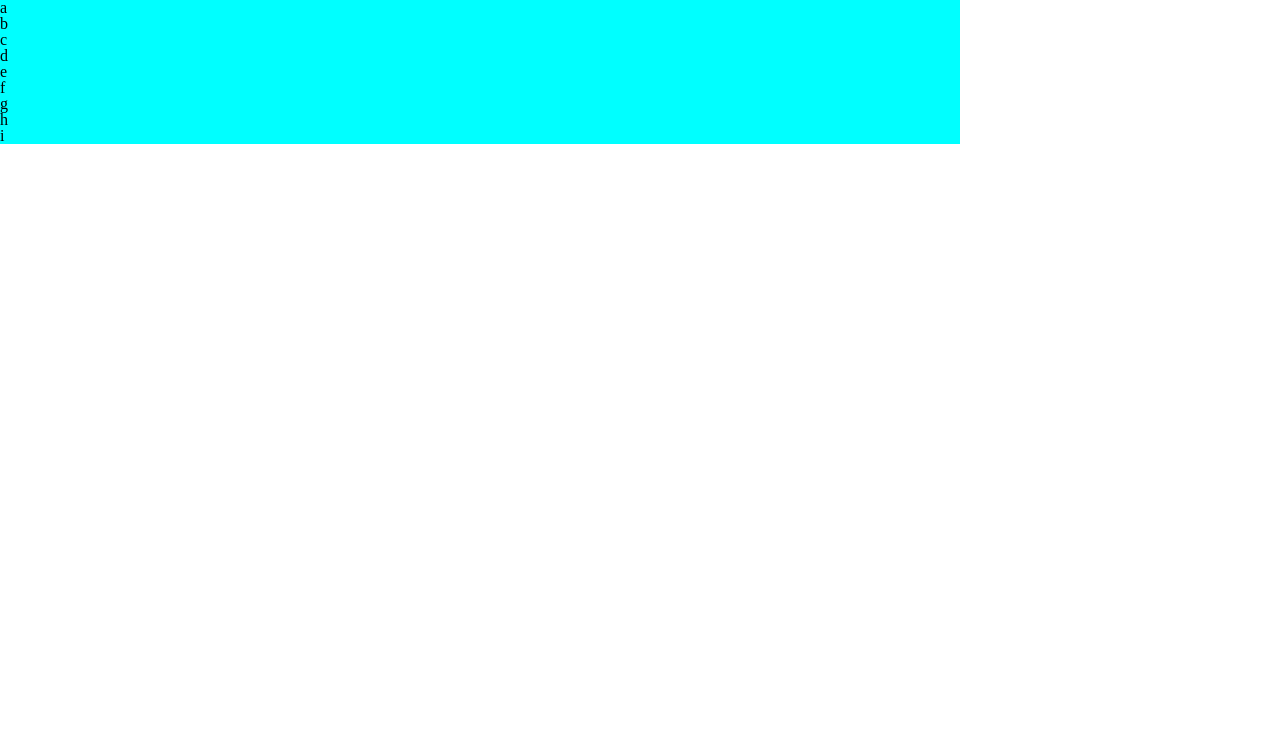
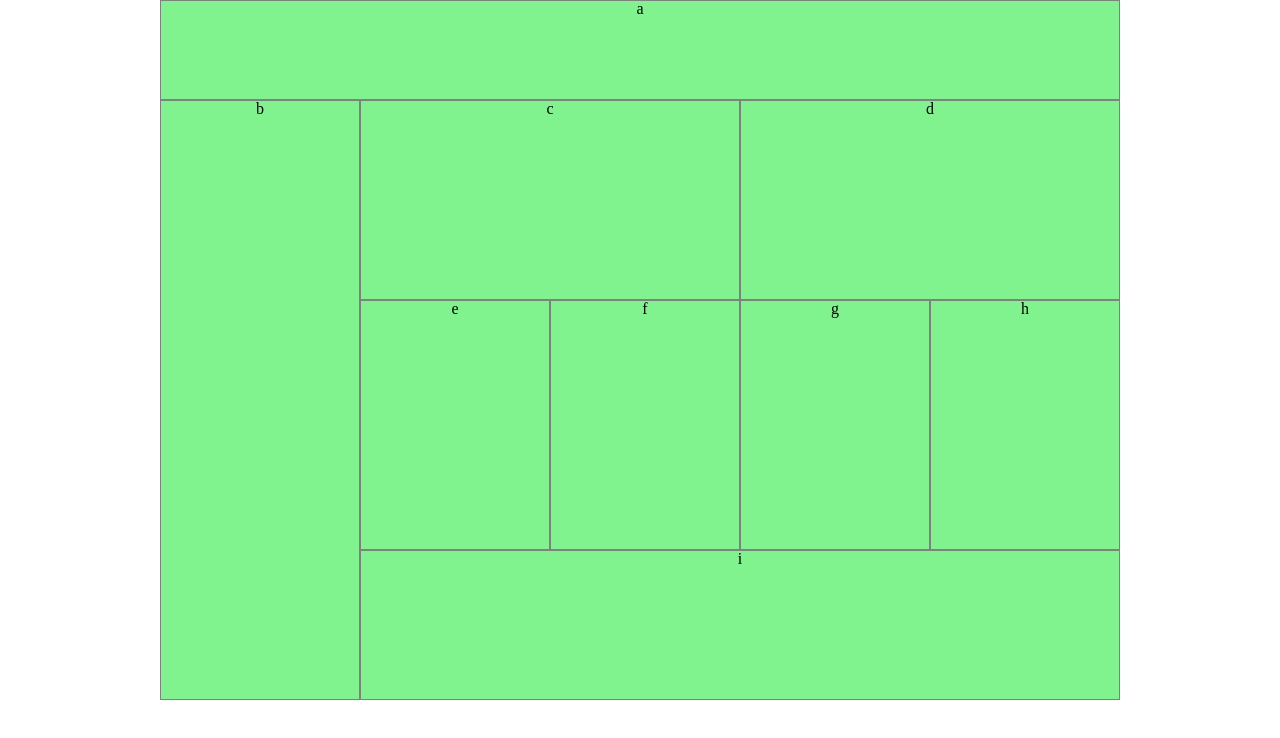
Before and after one commit to AbuKhalil95/lab-01, a plain HTML site: page index.html in a window 1280 px wide. Drawn offline with Linux system fonts and the light colour scheme.

Commit message:
finished feature work

```diff
--- a/css/base.css
+++ b/css/base.css
@@ -49,14 +49,6 @@ table {
 
 /* ----------------------  End of reset ---------------------- */
 
-main {
-  width: 480px;
-  background-color: aliceblue;
+* {
+  box-sizing: border-box;
 }
-
-@media all and (min-width: 767px) {
-  main {
-    width: 960px;
-    background-color: aqua;
-  }
-}
--- a/css/layout.css
+++ b/css/layout.css
@@ -0,0 +1,10 @@
+main {
+  margin: 0 auto;
+  width: 480px;
+}
+
+@media all and (min-width: 980px) {
+  main {
+    width: 960px;
+  }
+}
--- a/css/modules.css
+++ b/css/modules.css
@@ -0,0 +1,80 @@
+
+
+div {
+  margin: 0 auto;
+  background-color: rgb(185, 157, 157);
+  border: solid;
+  border-width: 0.5px;
+  border-color: grey;
+  text-align: center;
+  justify-content: center;
+}
+
+main div:nth-child(n) {
+  width: 480px;
+}
+main div:nth-child(n+5):nth-child(-n+8) {
+  width: 240px;
+  height: 250px;
+}
+main div:nth-child(1) {
+  height: 75px;
+}
+main div:nth-child(2) {
+  height: 150px;
+}
+main div:nth-child(3), main div:nth-child(4) {
+  height: 125px;
+}
+main div:nth-child(3), main div:nth-child(4) {
+  height: 125px;
+}
+main div:last-child {
+  height: 80px;
+  clear: both;
+}
+
+main div:nth-child(5), main div:nth-child(7) {
+  float: left;
+}
+main div:nth-child(6), main div:nth-child(8) {
+  float: right;
+}
+
+@media all and (min-width: 480px) {
+  div {
+    background-color: rgb(206, 173, 124);
+  }
+}
+@media all and (min-width: 980px) {
+  div {
+    background-color: rgb(128, 243, 143);
+  }
+
+  main div:nth-child(1) {
+    width: 960px;
+    height: 100px;
+    clear: both;
+  }
+  main div:nth-child(2) {
+    width: 200px;
+    height: 600px;
+    float: left;
+  }
+  main div:nth-child(3), main div:nth-child(4) {
+    width: 380px;
+    height: 200px;
+    float: left;
+  }
+  main div:nth-child(n+5):nth-child(-n+8) {
+    width: 190px;
+    height: 250px;
+    float: left;
+  }
+  main div:last-child {
+    width: 760px;
+    height: 150px;
+    clear: none;
+    float: left;
+  }
+}
```
